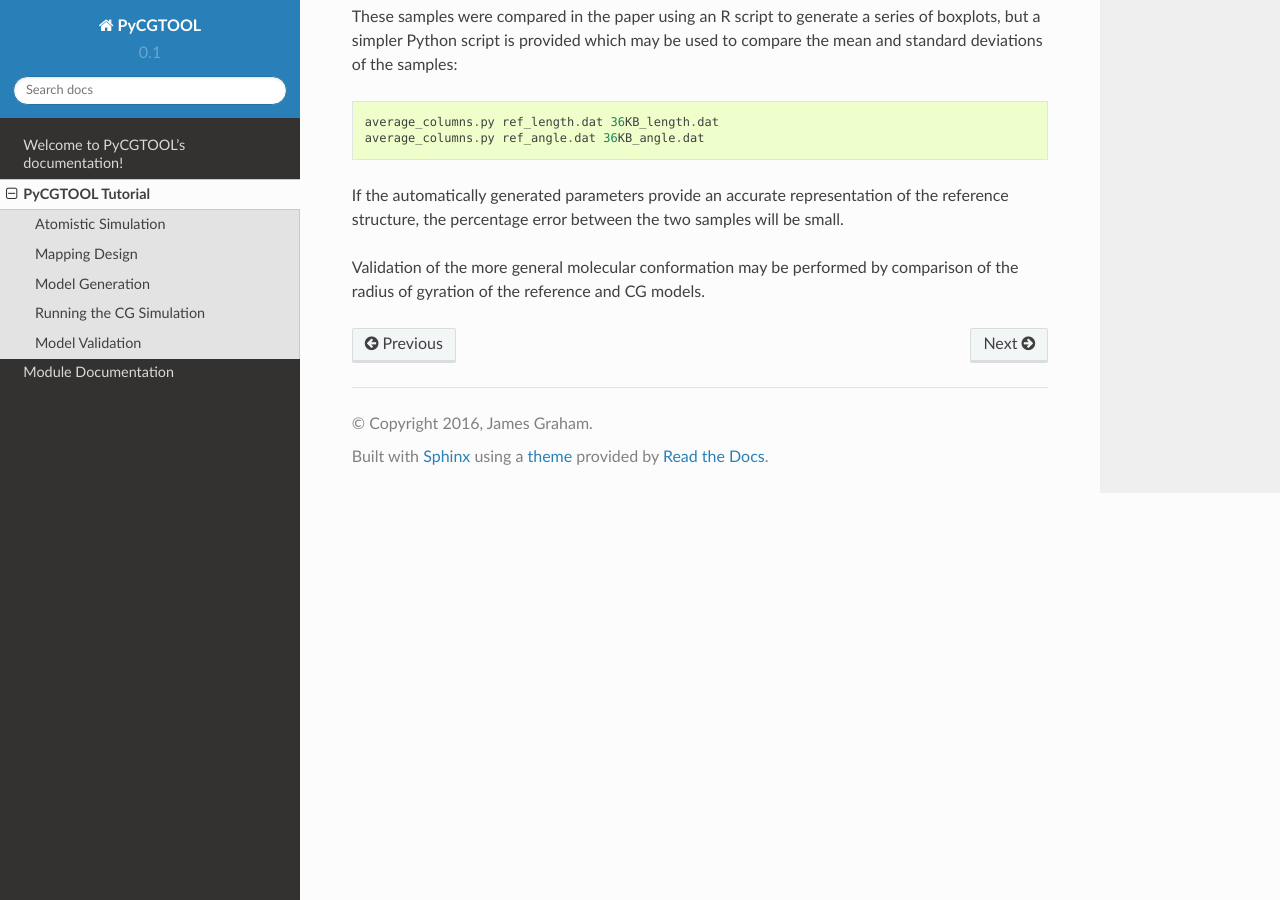
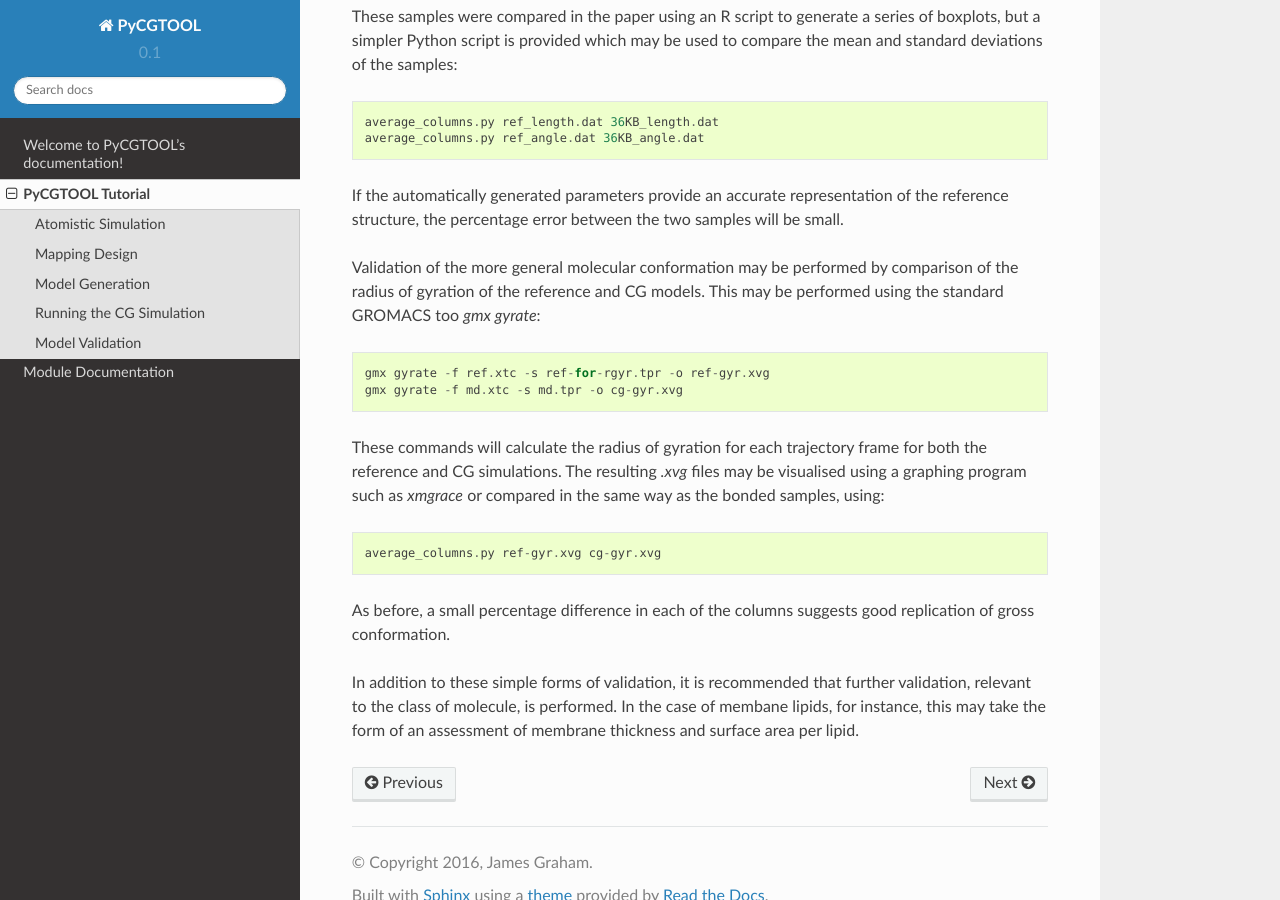
Before and after one commit to jag1g13/pycgtool, a Sphinx documentation site: the page built from doc/source/tutorial.rst, in a window 1280 px wide and 900 px high, scrolled down 3789 px. Built offline with Sphinx 7.4.7 and the Read the Docs theme 2.0.0, drawn with Linux system fonts in a browser that asks for light colours.

Commit message:
Update tutorial

```diff
--- a/doc/source/tutorial.rst
+++ b/doc/source/tutorial.rst
@@ -132,3 +132,17 @@ These samples were compared in the paper using an R script to generate a series
 If the automatically generated parameters provide an accurate representation of the reference structure, the percentage error between the two samples will be small.
 
 Validation of the more general molecular conformation may be performed by comparison of the radius of gyration of the reference and CG models.
+This may be performed using the standard GROMACS too `gmx gyrate`::
+
+    gmx gyrate -f ref.xtc -s ref-for-rgyr.tpr -o ref-gyr.xvg
+    gmx gyrate -f md.xtc -s md.tpr -o cg-gyr.xvg
+
+These commands will calculate the radius of gyration for each trajectory frame for both the reference and CG simulations.
+The resulting `.xvg` files may be visualised using a graphing program such as `xmgrace` or compared in the same way as the bonded samples, using::
+
+    average_columns.py ref-gyr.xvg cg-gyr.xvg
+
+As before, a small percentage difference in each of the columns suggests good replication of gross conformation.
+
+In addition to these simple forms of validation, it is recommended that further validation, relevant to the class of molecule, is performed.
+In the case of membane lipids, for instance, this may take the form of an assessment of membrane thickness and surface area per lipid.
```
Also changed, not shown: doc/source/pycgtool.warnings.rst (deleted, +0 -7 lines), 2 other files.
